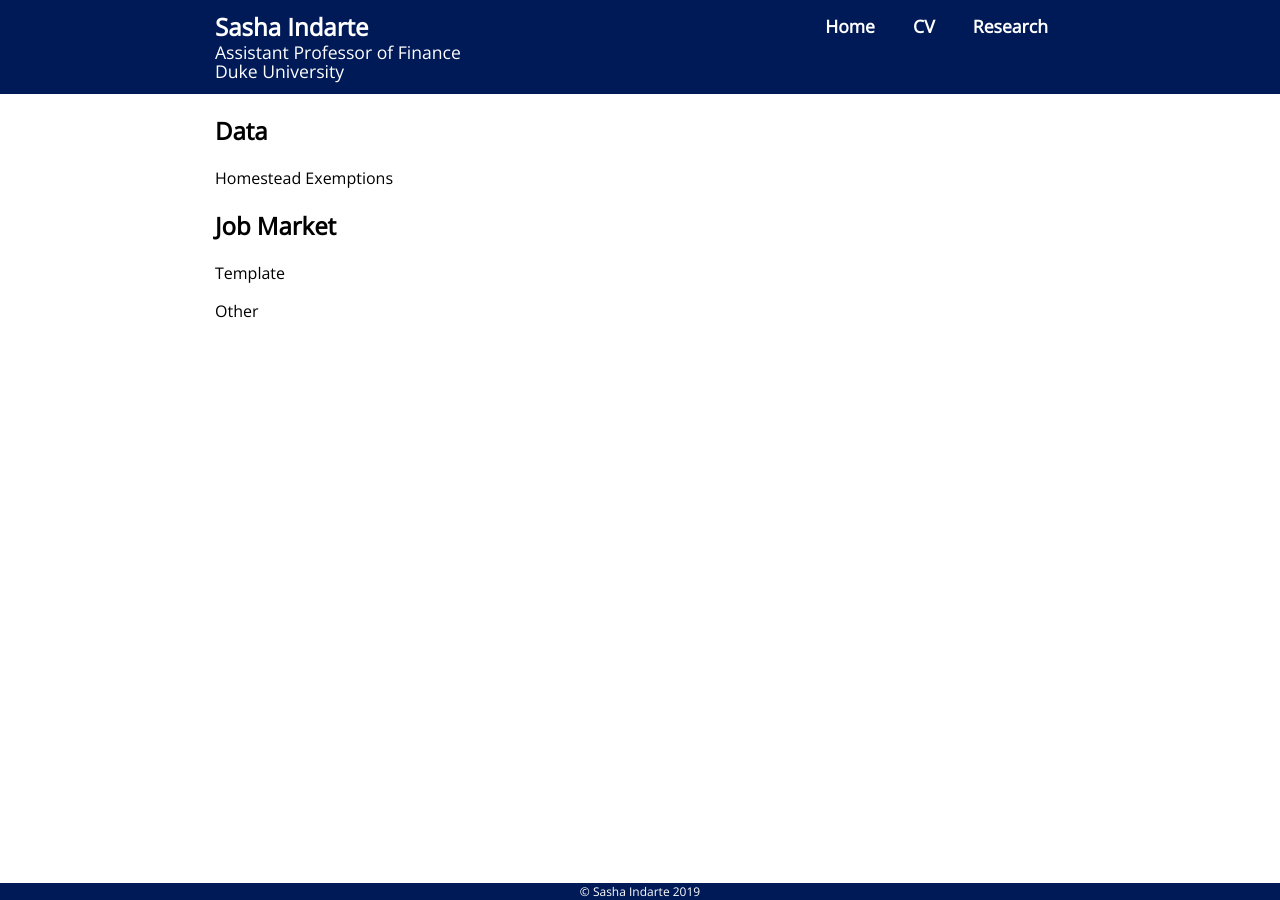
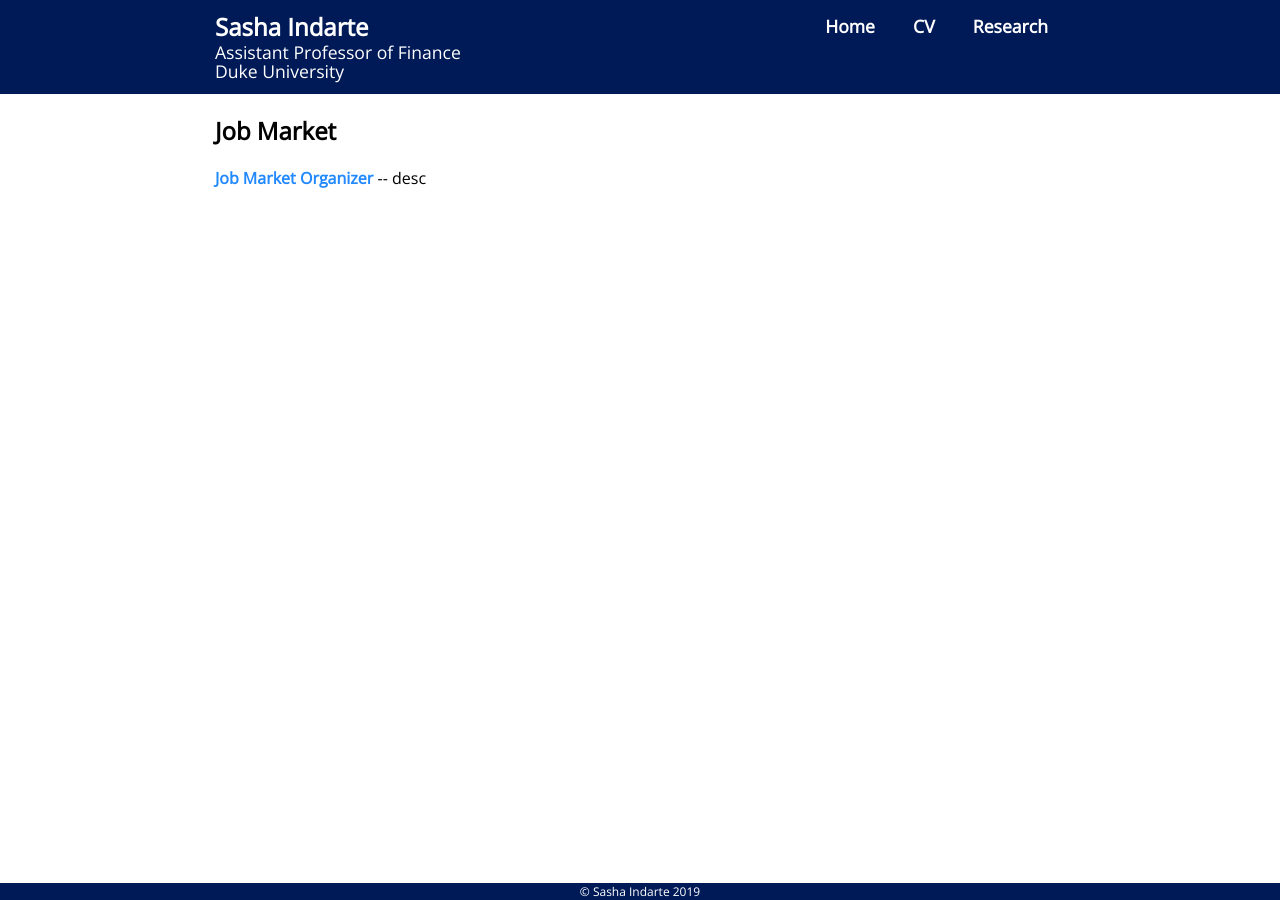
Before and after one commit to sashaindarte/sashaindarte.github.io, a Jekyll site: the page built from public_goods/index.html, in a window 1280 px wide. Built offline with Jekyll 4.4.1, drawn with Linux system fonts in a browser that asks for light colours.

Commit message:
formatting fix

```diff
--- a/public_goods/index.html
+++ b/public_goods/index.html
@@ -5,18 +5,16 @@ title: Sasha Indarte - Public Goods
 <div class="blurb">
 	<div class="wrapper">
 	<div class="singlecol">
-
-		<h2>Data</h2>
-
-   		<p>Homestead Exemptions</p>
-
-
+		<!-- Replication Resources  (use <br> in between)-->
 
     		<h2>Job Market</h2>
 
-		<p>Template</p>
+		<p><a href = "/research/indarte_jmp_bankruptcy.pdf">Job Market Organizer</a> -- desc </p>
 
-		<p>Other</p>
+
+		<!-- Programming Resources -->
+
+		<!-- Data -->
 
 	</div>
   </div>
```
